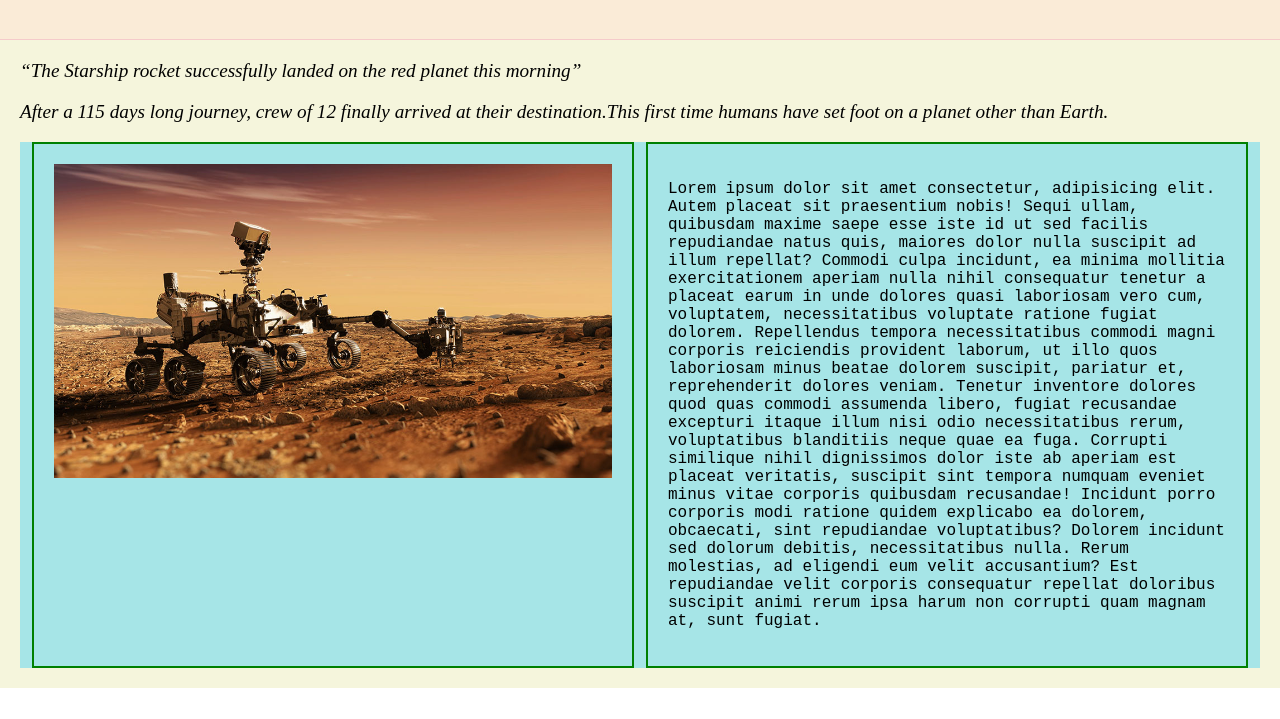
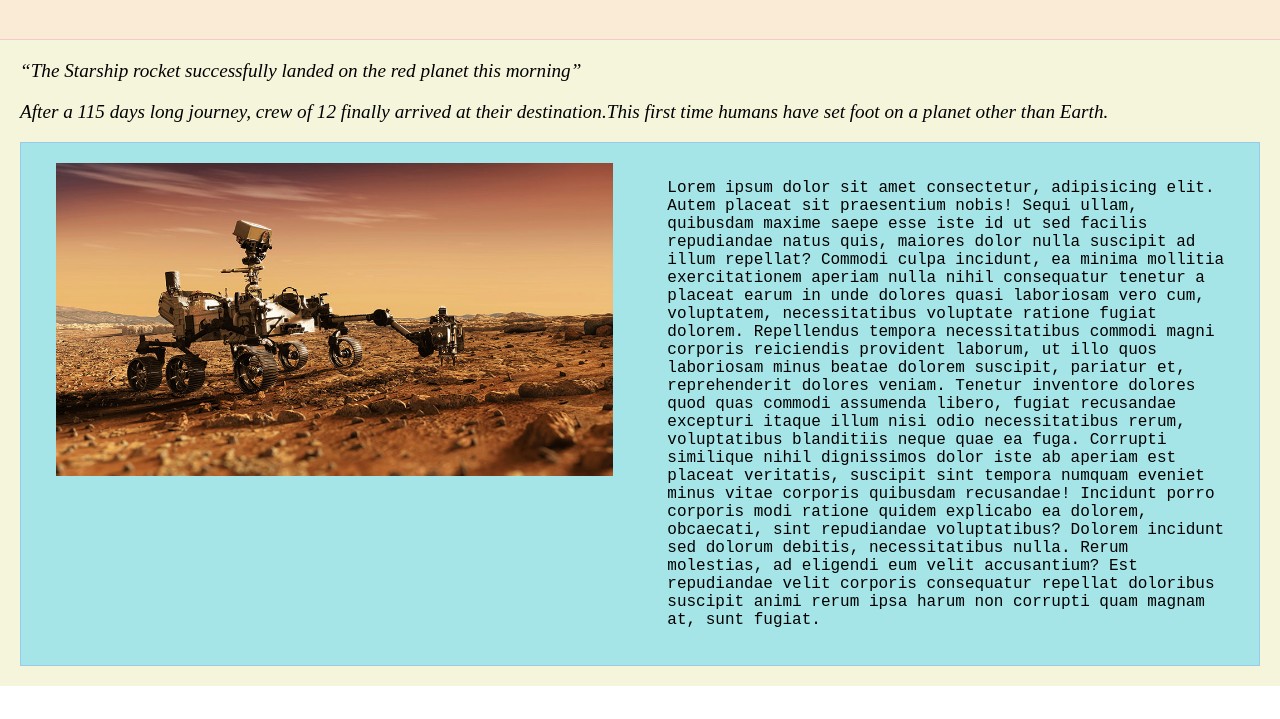
Before and after one commit to insane-arnold/Front-End-Practice-Code, a plain HTML site: page News-Article/index.html in a window 1280 px wide. Shown: the part 81-800 px from the top of the page. Drawn offline with Linux system fonts and the light colour scheme.

Commit message:
Project 4: change in style.css

```diff
--- a/News-Article/style.css
+++ b/News-Article/style.css
@@ -31,6 +31,7 @@ q{
     display: flex;
     justify-content: space-evenly;
     background-color: rgb(166, 229, 231);
+    border: 1px solid rgb(153, 201, 236);
 }
 
 #image_container img{
@@ -41,6 +42,6 @@ q{
 .box{
     width: 45%;
     padding: 20px;
-    border: 2px solid green;
+    /* border: 2px solid green; */
     font-family: 'Courier New', Courier, monospace;
 }
```
